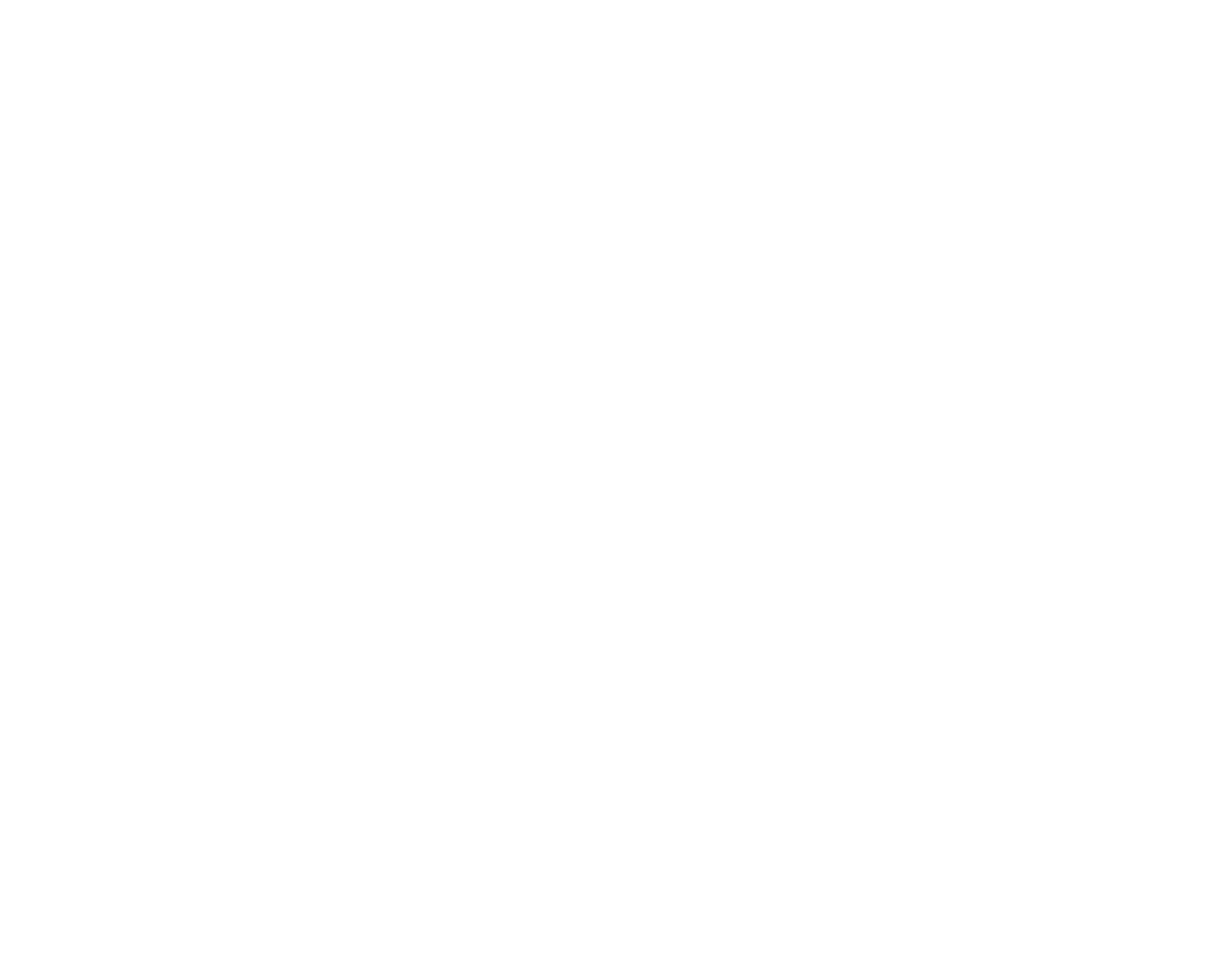
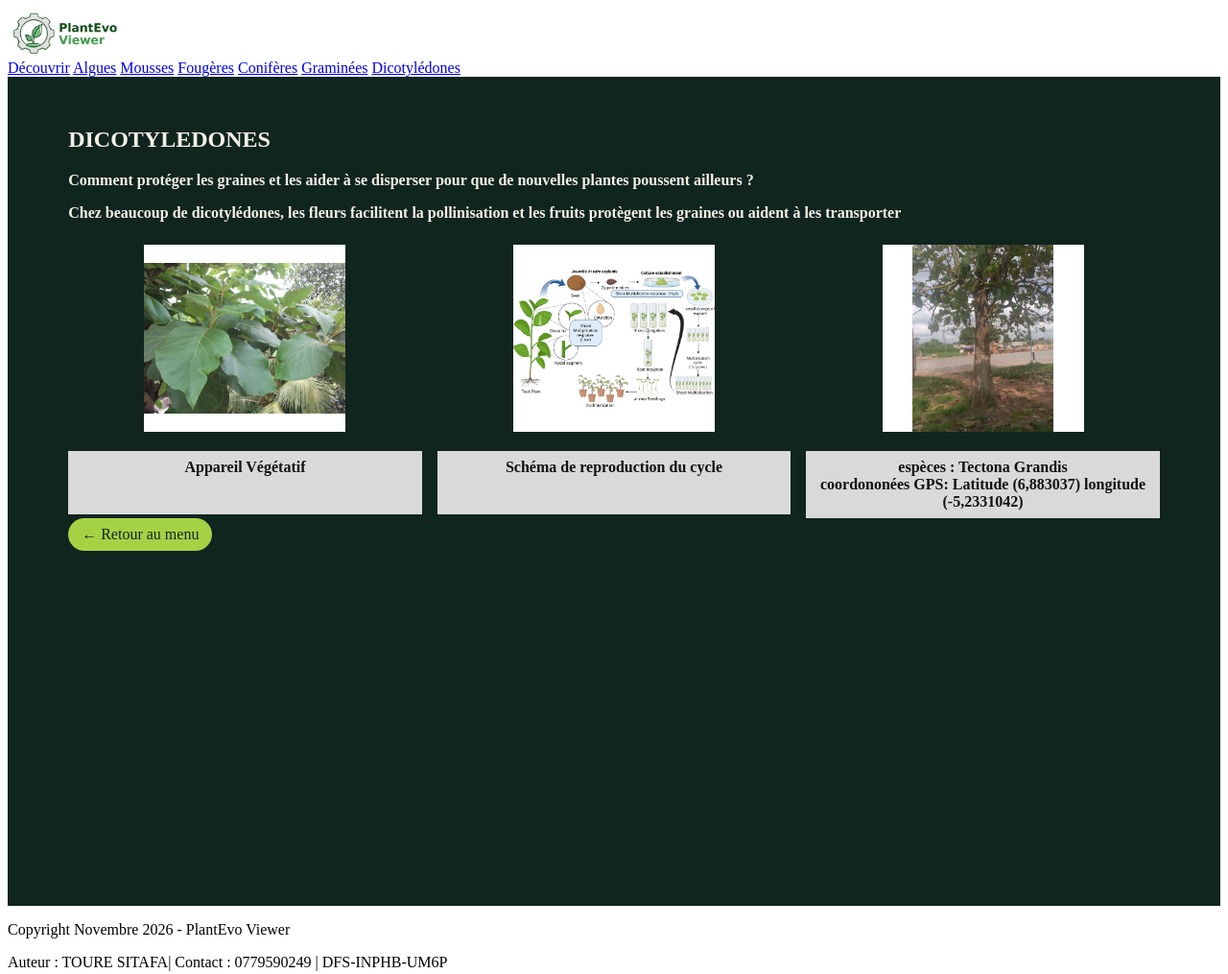
Before and after one commit to rengoku-coder/BRIEF-PROJET-PLANT-EVO-VIEWER, a plain HTML site: page dicotyledones.html in a window 1280 px wide. Shown: the whole page at 96% size. Before the commit the page ends 800 px from the top, so only its background shows below. Drawn offline with Linux system fonts and the light colour scheme.

Commit message:
conception de dicotylédones structure html et css et création de cartes html et cartes css

```diff
--- /dev/null
+++ b/cartes.html
@@ -0,0 +1,61 @@
+<!DOCTYPE html>
+<html lang="fr">
+<head>
+  <meta charset="UTF-8">
+  <meta name="viewport" content="width=device-width, initial-scale=1.0">
+  <link rel="stylesheet" href="cartes.css">
+  <title>Cartes du safari botanique | PlantEvo Viewer</title>
+</head>
+
+<body>
+  <header class="NavBar NavBar-cartes">
+    <a href="index.html" class="logoEvo">
+      <img
+        src="./image/PlantEvoViewer_horizontal.png"
+        alt="PlantEvo Viewer — accueil"
+      >
+    </a>
+
+    <nav>
+      <a href="index.html#decouvrir">Découvrir</a>
+      <a href="algues.html">Algues</a>
+      <a href="mousses.html">Mousses</a>
+      <a href="fougeres.html">Fougères</a>
+      <a href="coniferes.html">Conifères</a>
+      <a href="graminees.html">Graminées</a>
+      <a href="dicotyledones.html">Dicotylédones</a>
+    </nav>
+  </header>
+
+  <main class="page-cartes">
+    <h1>4 — Cartes du safari botanique réalisées à l’INP-HB, centre de Yamoussoukro</h1>
+
+    <p class="intro-cartes">
+      Chaque point représente un spécimen géolocalisé avec KoboCollect.
+      Son numéro indique l’équipe et le spécimen : par exemple, E3-05
+      signifie équipe 3, spécimen 5. Les points sont colorés selon leur
+      groupe végétal.
+    </p>
+
+    <div class="grille-cartes">
+      <figure class="carte-gps">
+        <a href="cartes.html" target="_blank" rel="noopener">
+          <img src="./Carte_Safari_Brief_Projet_Plant_Evo_Viewer.png" alt="Première carte des spécimens géolocalisés">
+        </a>
+        <figcaption>Carte 1</figcaption>
+      </figure>
+
+      <figure class="carte-gps">
+        <a href="cartes.html" target="_blank" rel="noopener">
+          <img src="./Carte_Safari_Brief_Projet_Plant_Evo_Viewer_2.png" alt="Deuxième carte des spécimens géolocalisés">
+        </a>
+        <figcaption>Carte 2</figcaption>
+      </figure>
+    </div>
+  </main>
+
+  <footer class="footer">
+    <p>PlantEvo Viewer — Cartes du safari botanique</p>
+  </footer>
+</body>
+</html>
--- a/dicotyledones.css
+++ b/dicotyledones.css
@@ -0,0 +1,83 @@
+.fiche-dicotyledones {
+    min-height: 100vh;
+    padding: 32px 5%;
+    background-color: #10251E;
+    color: #F4F1E8;
+}
+.fiche-dicotyledones .info-dicotyledones {
+  display: grid;
+  grid-template-columns: repeat(3, minmax(0, 1fr));
+  gap: 16px;
+  margin-top: 24px;
+  align-items: start;
+}
+.fiche-dicotyledones .info-dicotyledones figure {
+  min-width: 0;
+  margin: 0;
+  text-align: center;
+}
+.fiche-dicotyledones .info-dicotyledones img {
+  display: block;
+  width: 100%;
+  max-width: 210px;
+  height: 195px;
+  margin: 0 auto;
+  object-fit: contain;
+  background-color: white;
+}
+.fiche-dicotyledones .info-dicotyledones figcaption {
+  min-height: 50px;
+  margin-top: 20px;
+  padding: 8px;
+  background-color: #D9D9D9;
+  color: #111111;
+  text-align: center;
+  font-weight: bold;
+}
+
+.retour-menu {
+  display: inline-block;
+  margin-bottom: 20px;
+  padding: 8px 14px;
+  border-radius: 20px;
+  background-color: #A5D244;
+  color: #10251E;
+  text-decoration: none;
+}
+
+.NavBar {
+  display: flex;
+  justify-content: space-between;
+  align-items: center;
+  gap: 20px;
+  padding: 10px 24px;
+  position: sticky;
+  top: 0;
+  z-index: 10;
+}
+
+.NavBar-cartes {
+  background-color: #369B72;
+}
+
+.logoEvo img {
+  display: block;
+  width: 120px;
+  height: auto;
+}
+
+.NavBar nav {
+  display: flex;
+  flex-wrap: wrap;
+  gap: 20px;
+}
+
+.NavBar nav a {
+  color: #F4F1E8;
+  font-weight: bold;
+  text-decoration: none;
+}
+
+.NavBar nav a:hover {
+  text-decoration: underline;
+}
--- a/dicotyledones.html
+++ b/dicotyledones.html
@@ -0,0 +1,66 @@
+<!DOCTYPE html>
+<html lang="fr">
+<head>
+    <meta charset="UTF-8">
+    <meta name="viewport" content="width=device-width, initial-scale=1.0">
+    <link rel="stylesheet" href="dicotyledones.css">
+    <title>Les Dicotylédones</title>
+</head>
+<body>
+    <header class="NavBar-dicotyledones">
+        <a href="index.html" class="logoEvo">
+    <img src="./image/PlantEvoViewer_horizontal.png" alt="PlantEvo Viewer, accueil">
+  </a>
+
+  <nav>
+    <a href="index.html">Découvrir</a>
+    <a href="algues.html">Algues</a>
+    <a href="mousses.html">Mousses</a>
+    <a href="fougères.html">Fougères</a>
+    <a href="conifères.html">Conifères</a>
+    <a href="graminees.html">Graminées</a>
+    <a href="dicotyledones.html">Dicotylédones</a>
+
+  </nav>
+    </header>
+<main class="fiche-dicotyledones">
+
+    <section class="accueil-dicotyledones">
+        <h1>DICOTYLEDONES</h1>
+        <p>
+            <strong>Comment protéger les graines et les aider à se disperser pour que de nouvelles plantes poussent ailleurs ?</strong>
+        </p>
+            <p>
+                <strong>Chez beaucoup de dicotylédones, les fleurs facilitent la pollinisation et les fruits protègent les graines ou aident à les transporter</strong>
+            </p>
+    </section>
+    <div class="info-dicotyledones">
+        <figure class="les-trois-figures">
+            <img src="./image/vrai images/dicotylédones/appareil végétatif.jpg" alt="">
+            <figcaption>Appareil Végétatif</figcaption>
+        </figure>
+        <figure class="les-trois-figures">
+            <img src="./image/vrai images/dicotylédones/cycle de vie.png" alt="">
+            <figcaption>Schéma de reproduction du cycle</figcaption>
+        </figure>
+        <figure class="les-trois-figures">
+            <img src="./image/vrai images/dicotylédones/dicotylédones.jpg" alt="">
+            <figcaption>espèces : Tectona Grandis <br>coordononées GPS:
+              Latitude (6,883037)
+              longitude (-5,2331042)
+
+            </figcaption>
+        </figure>
+
+    </div>
+    <a class="retour-menu" href="index.html">
+    ← Retour au menu
+  </a>
+
+</main>
+   <footer class="footer">
+  <p>Copyright Novembre 2026 - PlantEvo Viewer</p>
+  <p>Auteur : TOURE SITAFA| Contact : 0779590249 | DFS-INPHB-UM6P</p>
+</footer>
+</body>
+</html>
```
Also changed, not shown: algues.html (+6 -6 lines), conifères.html (+2 -2 lines), fougères.html (+3 -3 lines), graminees.html (+2 -2 lines), index.html (+5 -2 lines), mousses.html (+4 -4 lines), cartes.css (added).
